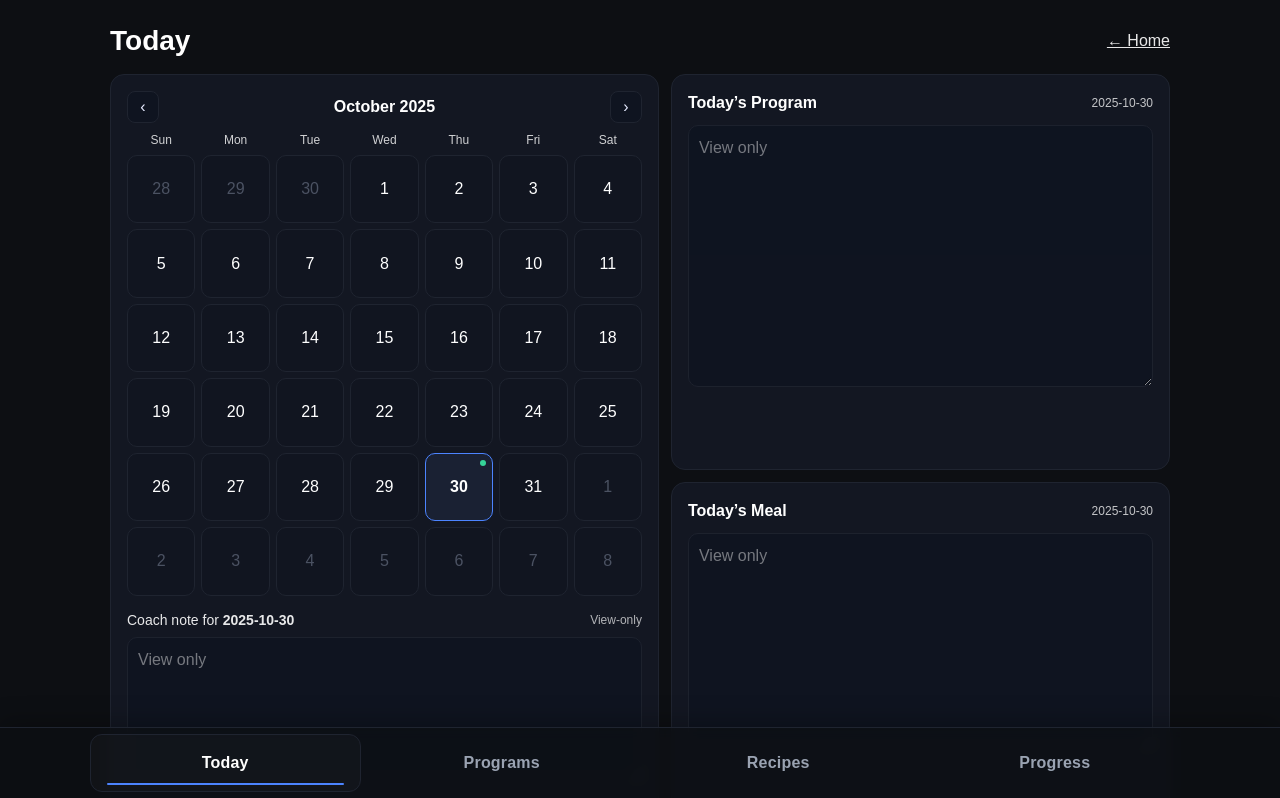
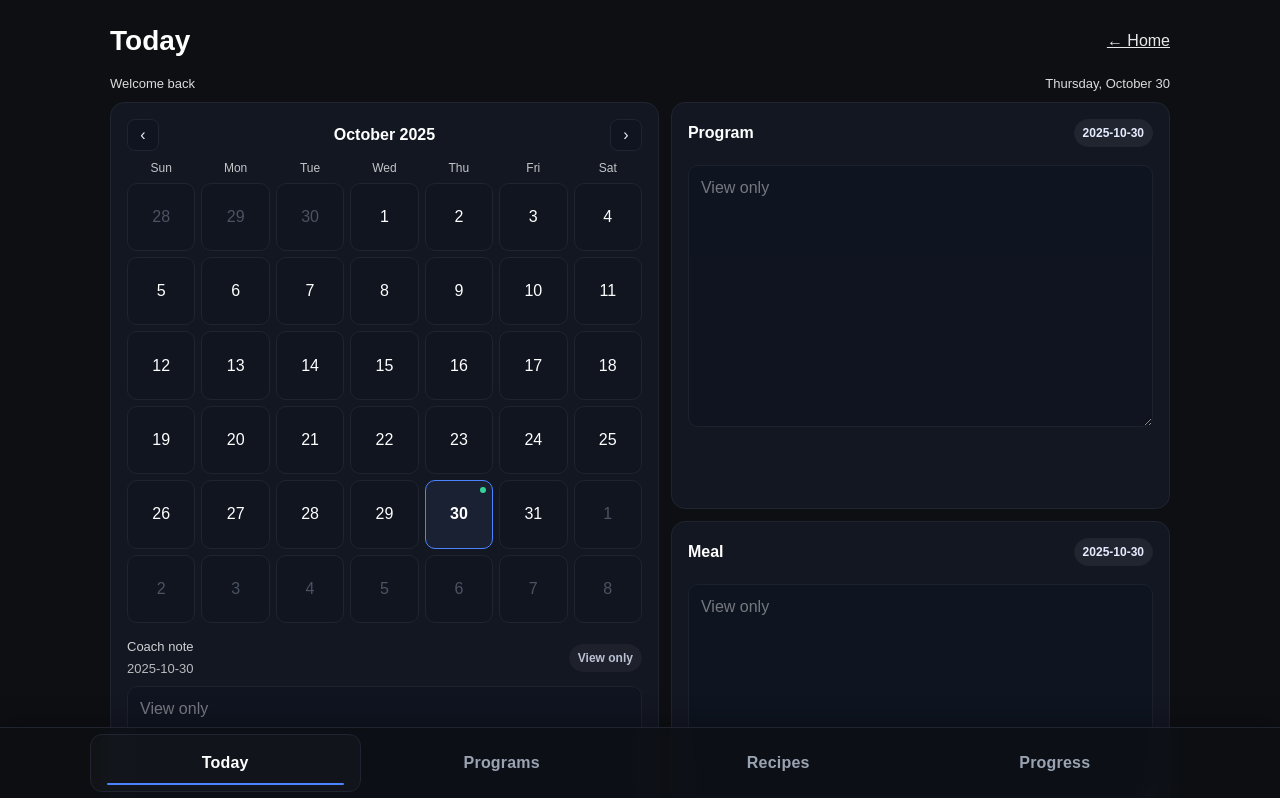
Before and after one commit to SoroushGhorbanimehr/tigo-app, a Next.js app: page /trainee/today in a window 1280 px wide. Shown: the top 798 px of the page. Built offline with nearby package versions, Linux system fonts and the light colour scheme; no server answers; the database is empty.

Commit message:
add FR ESP, and ENG Icon, make the UI a bit better

```diff
--- a/src/app/trainee/today/TodayPageClient.tsx
+++ b/src/app/trainee/today/TodayPageClient.tsx
@@ -4,6 +4,7 @@ import Link from "next/link";
 import { useEffect, useMemo, useState } from "react";
 import { useSearchParams } from "next/navigation";
 import { getDailyPlan, upsertDailyPlan } from "@/lib/dailyPlanRepo";
+import { getTraineeById } from "@/lib/traineeRepo";
 
 type SaveStatus = "idle" | "saving" | "saved" | "error";
 
@@ -24,6 +25,7 @@ export default function TodayPageClient() {
   const traineeId = searchParams.get("tid") ?? "self";
   const mode = searchParams.get("mode") ?? "trainee";
   const isTrainer = mode === "trainer";
+  const [traineeName, setTraineeName] = useState<string | null>(null);
 
   // Calendar state
   const [cursor, setCursor] = useState(() => {
@@ -43,6 +45,21 @@ export default function TodayPageClient() {
 
   const [loadingPlan, setLoadingPlan] = useState(true);
   const [saveStatus, setSaveStatus] = useState<SaveStatus>("idle");
+
+  // Load trainee name for greeting (client mode only)
+  useEffect(() => {
+    let cancelled = false;
+    async function loadName() {
+      if (isTrainer) return;
+      if (!traineeId || traineeId === "self") return;
+      const t = await getTraineeById(traineeId);
+      if (!cancelled) setTraineeName(t?.full_name ?? null);
+    }
+    loadName();
+    return () => {
+      cancelled = true;
+    };
+  }, [isTrainer, traineeId]);
 
   useEffect(() => {
     let cancelled = false;
@@ -92,6 +109,11 @@ export default function TodayPageClient() {
   const weekLabels = ["Sun", "Mon", "Tue", "Wed", "Thu", "Fri", "Sat"];
   const isToday = (d: Date) => toISODate(d) === toISODate(today);
   const isSelected = (d: Date) => toISODate(d) === selected;
+  const formattedSelected = new Date(selected).toLocaleDateString(undefined, {
+    weekday: "long",
+    month: "long",
+    day: "numeric",
+  });
 
   const prevMonth = () => {
     const d = new Date(cursor);
@@ -139,9 +161,16 @@ export default function TodayPageClient() {
         </Link>
       </header>
 
+      <div style={{ display: "flex", justifyContent: "space-between", alignItems: "baseline", marginBottom: 8 }}>
+        {!isTrainer && (
+          <div className="t-subtitle">Welcome back{traineeName ? `, ${traineeName}` : ""}</div>
+        )}
+        <div className="t-subtitle" aria-live="polite">{formattedSelected}</div>
+      </div>
+
       <div className="t-today-grid">
         {/* Left: Calendar + coach note */}
-        <div className="t-card">
+        <div className="t-card t-card--hoverable">
           <div className="t-cal-head">
             <button
               onClick={prevMonth}
@@ -194,26 +223,20 @@ export default function TodayPageClient() {
           </div>
 
           <div style={{ marginTop: 14 }}>
-            <div
-              style={{
-                fontSize: 14,
-                opacity: 0.9,
-                marginBottom: 6,
-                display: "flex",
-                justifyContent: "space-between",
-                alignItems: "center",
-              }}
-            >
-              <span>
-                Coach note for <strong>{selected}</strong>
-              </span>
-              {loadingPlan && <span style={{ fontSize: 12 }}>Loading…</span>}
-              {!loadingPlan && !isTrainer && (
-                <span style={{ fontSize: 12, opacity: 0.75 }}>View-only</span>
-              )}
-              {!loadingPlan && isTrainer && (
-                <span style={{ fontSize: 12, opacity: 0.75 }}>Edit mode</span>
-              )}
+            <div className="t-section-head">
+              <div>
+                <div style={{ fontSize: 13, opacity: 0.8, marginBottom: 2 }}>Coach note</div>
+                <div className="t-subtitle" style={{ opacity: 0.7 }}>{selected}</div>
+              </div>
+              <div>
+                {loadingPlan && <span className="t-chip t-chip--view">Loading…</span>}
+                {!loadingPlan && !isTrainer && (
+                  <span className="t-chip t-chip--view">View only</span>
+                )}
+                {!loadingPlan && isTrainer && (
+                  <span className="t-chip t-chip--edit">Edit mode</span>
+                )}
+              </div>
             </div>
 
             <textarea
@@ -224,16 +247,8 @@ export default function TodayPageClient() {
               placeholder={isTrainer ? "Notes, reminders, links…" : "View only"}
               readOnly={!isTrainer}
               rows={5}
-              style={{
-                width: "100%",
-                background: "#0f1420",
-                color: "#fff",
-                border: "1px solid var(--cardBorder)",
-                borderRadius: 10,
-                padding: 10,
-                resize: "vertical",
-                ...readonlyStyle,
-              }}
+              className="t-textarea"
+              style={{ ...readonlyStyle }}
             />
 
             <div style={{ marginTop: 10, display: "flex", gap: 10 }}>
@@ -242,15 +257,7 @@ export default function TodayPageClient() {
                   <button
                     onClick={handleSaveAll}
                     disabled={saveStatus === "saving"}
-                    style={{
-                      padding: "8px 12px",
-                      borderRadius: 10,
-                      border: "1px solid var(--cardBorder)",
-                      background: "#1f2937",
-                      color: "#fff",
-                      fontSize: 14,
-                      cursor: "pointer",
-                    }}
+                    className="t-btn t-btn--primary"
                     type="button"
                   >
                     {saveStatus === "saving" ? "Saving…" : "Save changes"}
@@ -278,50 +285,27 @@ export default function TodayPageClient() {
 
         {/* Right: Program + Meal (editable only for trainer) */}
         <div style={{ display: "grid", gap: 12 }}>
-          <section className="t-card">
-            <div
-              style={{
-                display: "flex",
-                justifyContent: "space-between",
-                alignItems: "center",
-              }}
-            >
-              <h3 style={{ margin: 0 }}>Today’s Program</h3>
-              <span style={{ fontSize: 12, opacity: 0.75 }}>{selected}</span>
+          <section className="t-card t-card--hoverable">
+            <div className="t-section-head" style={{ alignItems: "center" }}>
+              <h3 style={{ margin: 0 }}>Program</h3>
+              <span className="t-chip" style={{ marginLeft: "auto" }}>{selected}</span>
             </div>
 
             <textarea
               value={plan.program}
-              onChange={(e) =>
-                setPlan((p) => ({ ...p, program: e.target.value }))
-              }
+              onChange={(e) => setPlan((p) => ({ ...p, program: e.target.value }))}
               placeholder={isTrainer ? "Write the workout plan here…" : "View only"}
               readOnly={!isTrainer}
               rows={10}
-              style={{
-                marginTop: 10,
-                width: "100%",
-                background: "#0f1420",
-                color: "#fff",
-                border: "1px solid var(--cardBorder)",
-                borderRadius: 10,
-                padding: 10,
-                resize: "vertical",
-                ...readonlyStyle,
-              }}
+              className="t-textarea"
+              style={{ marginTop: 10, ...readonlyStyle }}
             />
           </section>
 
-          <section className="t-card">
-            <div
-              style={{
-                display: "flex",
-                justifyContent: "space-between",
-                alignItems: "center",
-              }}
-            >
-              <h3 style={{ margin: 0 }}>Today’s Meal</h3>
-              <span style={{ fontSize: 12, opacity: 0.75 }}>{selected}</span>
+          <section className="t-card t-card--hoverable">
+            <div className="t-section-head">
+              <h3 style={{ margin: 0 }}>Meal</h3>
+              <span className="t-chip">{selected}</span>
             </div>
 
             <textarea
@@ -330,17 +314,8 @@ export default function TodayPageClient() {
               placeholder={isTrainer ? "Write the meal plan here…" : "View only"}
               readOnly={!isTrainer}
               rows={8}
-              style={{
-                marginTop: 10,
-                width: "100%",
-                background: "#0f1420",
-                color: "#fff",
-                border: "1px solid var(--cardBorder)",
-                borderRadius: 10,
-                padding: 10,
-                resize: "vertical",
-                ...readonlyStyle,
-              }}
+              className="t-textarea"
+              style={{ marginTop: 10, ...readonlyStyle }}
             />
           </section>
         </div>
--- a/src/app/trainee/trainee.css
+++ b/src/app/trainee/trainee.css
@@ -9,6 +9,10 @@
   --muted: #9aa3b2;
   --accent: #4c84ff;
   --success: #36d399;
+  --danger: #f97373;
+  --warning: #f59e0b;
+  --ring: rgba(76, 132, 255, 0.5);
+  --glass: rgba(255,255,255,0.06);
 }
 
 /* Shell */
@@ -123,10 +127,17 @@
   box-sizing: border-box;
   overflow: hidden;
   overflow-wrap: anywhere;
+  transition: border-color 160ms ease, box-shadow 160ms ease, transform 160ms ease;
 }
 .t-card h3 {
   margin: 0 0 8px 0;
   font-weight: 800;
+}
+
+.t-card--hoverable:hover {
+  border-color: #2a3344;
+  box-shadow: 0 8px 24px rgba(0,0,0,0.25);
+  transform: translateY(-1px);
 }
 
 /* Today grid (calendar + right column) */
@@ -155,13 +166,14 @@
   background: #0f1420;
   color: #e6ebff;
   cursor: pointer;
+  transition: border-color 160ms ease, background 160ms ease;
 }
 .t-cal-week {
   display: grid;
   grid-template-columns: repeat(7, 1fr);
   gap: 6px;
   font-size: 12px;
-  opacity: 0.8;
+  opacity: 0.75;
   margin-bottom: 6px;
   text-align: center;
 }
@@ -178,7 +190,9 @@
   color: var(--text);
   position: relative;
   font-weight: 500;
+  transition: border-color 160ms ease, background 160ms ease, transform 160ms ease;
 }
+.t-cal-day:hover { border-color: #2a3344; background: #141a28; transform: translateY(-1px); }
 .t-cal-day--out { color: #7b8499; }
 .t-cal-day--sel {
   border-color: var(--accent);
@@ -228,3 +242,85 @@ img, video { max-width: 100%; height: auto; }
 .t-grid-auto { display: grid; grid-template-columns: repeat(auto-fit, minmax(220px, 1fr)); gap: 12px; }
 .t-muted { color: var(--muted); }
 .t-cta { padding: 8px 12px; border-radius: 10px; border: 1px solid var(--cardBorder); background: #1f2937; color: #fff; font-weight: 700; cursor: pointer; }
+
+/* Unified controls */
+.t-input, .t-textarea {
+  width: 100%;
+  padding: 10px 12px;
+  border-radius: 10px;
+  border: 1px solid var(--cardBorder);
+  background: #0f1420;
+  color: #fff;
+  outline: none;
+}
+
+.t-btn {
+  padding: 10px 14px;
+  border-radius: 10px;
+  border: 1px solid var(--cardBorder);
+  background: #1f2937;
+  color: #fff;
+  font-weight: 700;
+  cursor: pointer;
+  transition: box-shadow 160ms ease, transform 160ms ease;
+}
+.t-btn:hover { box-shadow: 0 6px 18px rgba(0,0,0,0.25); transform: translateY(-1px); }
+.t-btn:disabled { opacity: 0.6; cursor: not-allowed; transform: none; box-shadow: none; }
+.t-btn--primary { background: linear-gradient(180deg, #2a3c66, #1f2937); }
+.t-btn--ghost { background: transparent; }
+
+.t-role-card {
+  padding: 12px 18px;
+  border-radius: 12px;
+  font-weight: 800;
+  text-decoration: none;
+  color: #fff;
+  background: var(--glass);
+  border: 1px solid rgba(255,255,255,0.18);
+  backdrop-filter: blur(6px);
+  -webkit-backdrop-filter: blur(6px);
+  transition: border-color 160ms ease, box-shadow 160ms ease, transform 160ms ease, background 160ms ease;
+}
+.t-role-card:hover {
+  background: rgba(255,255,255,0.10);
+  border-color: rgba(255,255,255,0.28);
+  box-shadow: 0 10px 28px rgba(0,0,0,0.35);
+  transform: translateY(-2px);
+}
+
+.t-link {
+  color: #e6ebff;
+  text-decoration: underline;
+  text-underline-offset: 3px;
+}
+
+/* Focus styles */
+button:focus-visible, a:focus-visible, input:focus-visible, textarea:focus-visible, select:focus-visible {
+  outline: 2px solid var(--ring);
+  outline-offset: 2px;
+}
+
+/* Section headers and chips */
+.t-section-head {
+  display: flex;
+  justify-content: space-between;
+  align-items: center;
+  gap: 10px;
+  margin-bottom: 8px;
+}
+.t-subtitle { font-size: 13px; opacity: 0.85; }
+.t-chip {
+  display: inline-flex;
+  align-items: center;
+  gap: 6px;
+  padding: 4px 8px;
+  border-radius: 999px;
+  font-size: 12px;
+  font-weight: 700;
+  color: #e6ebff;
+  background: rgba(255,255,255,0.06);
+  border: 1px solid var(--cardBorder);
+}
+.t-chip--view { opacity: 0.8; }
+.t-chip--edit { color: #c8e0ff; border-color: #2a3344; }
+.t-divider { height: 1px; background: var(--cardBorder); border: 0; }
```
Also changed, not shown: src/app/page.tsx (+27 -6 lines), src/app/trainee/login/page.tsx (+6 -38 lines), src/app/trainer/clients/page.tsx (+10 -0 lines), src/app/trainer/login/page.tsx (+15 -42 lines), src/lib/traineeRepo.ts (+15 -0 lines).
